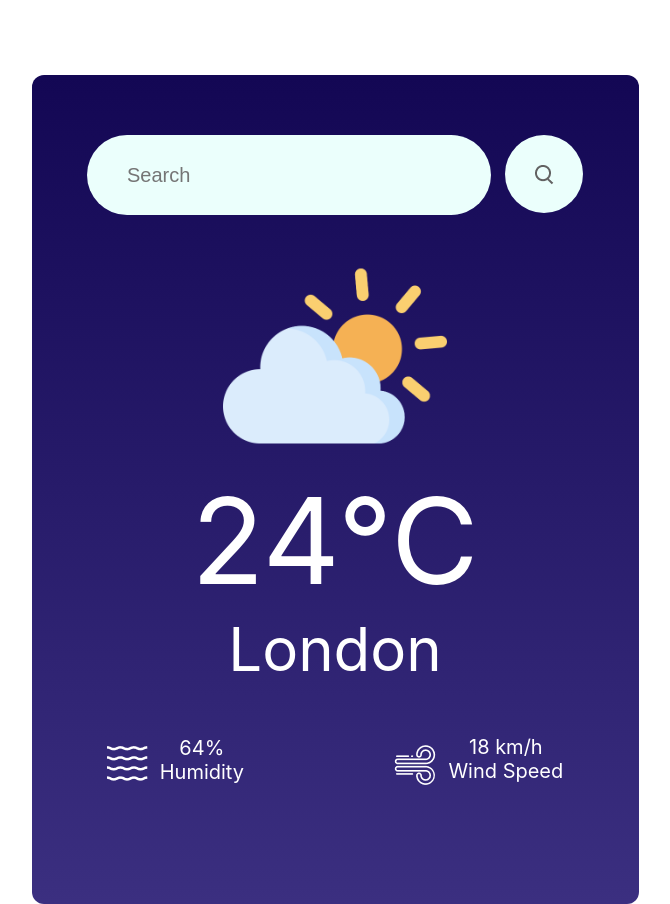
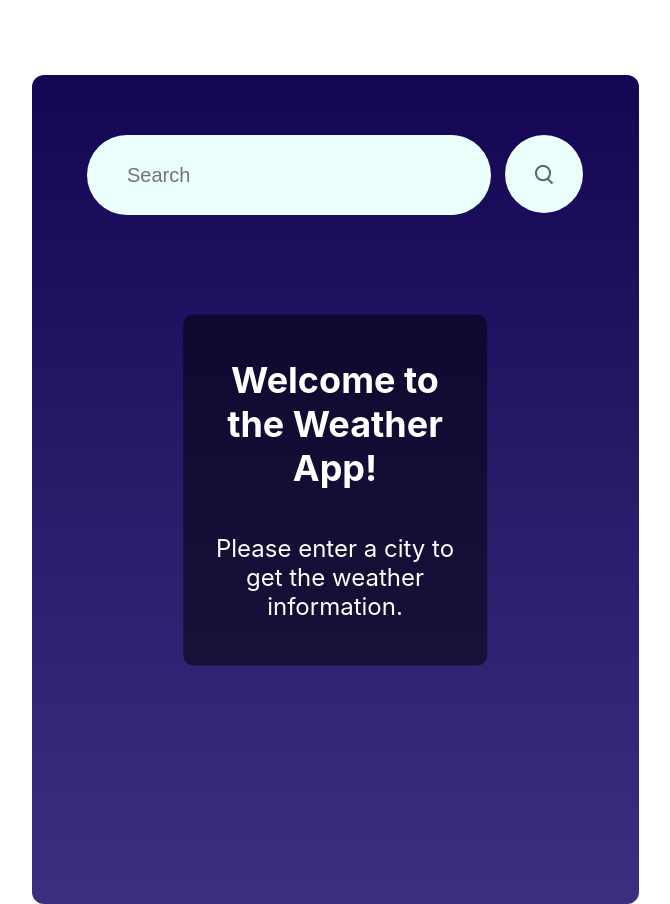
Before and after one commit to Andy2887/WeatherApp, a React (Create React App) app: page / in a window 1280 px wide. Shown: the whole page, without its empty margins (305-975 px from the left). Built offline with nearby package versions, Linux system fonts and the light colour scheme.

Commit message:
welcome message added

```diff
--- a/src/Components/WeatherApp/WeatherApp.css
+++ b/src/Components/WeatherApp/WeatherApp.css
@@ -104,3 +104,28 @@
     border-radius: 5px;
     z-index: 1000; /* Ensure the error message is on top */
 }
+
+.welcome-message {
+    display: flex;
+    flex-direction: column;
+    align-items: center;
+    justify-content: center;
+    color: white;
+    text-align: center;
+    position: absolute;
+    top: 50%;
+    left: 50%;
+    transform: translate(-50%, -50%);
+    background-color: rgba(0, 0, 0, 0.5); /* Semi-transparent background */
+    padding: 20px; /* Padding for better spacing */
+    border-radius: 10px; /* Rounded corners */
+}
+
+.welcome-message h1 {
+    font-size: 36px;
+    margin-bottom: 20px;
+}
+
+.welcome-message p {
+    font-size: 24px;
+}
--- a/src/Components/WeatherApp/WeatherApp.jsx
+++ b/src/Components/WeatherApp/WeatherApp.jsx
@@ -1,22 +1,21 @@
-import React from 'react'
-import './WeatherApp.css'
+import React from 'react';
+import './WeatherApp.css';
 
-import search_icon from '../Assets/search.png'
-import clear_icon from '../Assets/clear.png'
-import cloud_icon from '../Assets/cloud.png'
-import rain_icon from '../Assets/rain.png'
-import snow_icon from '../Assets/snow.png'
-import wind_icon from '../Assets/wind.png'
-import humidity_icon from '../Assets/humidity.png'
-import drizzle_icon from '../Assets/drizzle.png'
+import search_icon from '../Assets/search.png';
+import clear_icon from '../Assets/clear.png';
+import cloud_icon from '../Assets/cloud.png';
+import rain_icon from '../Assets/rain.png';
+import snow_icon from '../Assets/snow.png';
+import wind_icon from '../Assets/wind.png';
+import humidity_icon from '../Assets/humidity.png';
+import drizzle_icon from '../Assets/drizzle.png';
 
 const WeatherApp = () => {
-
-  // store the api key
   let api_key = "41635e6bed880627aa758c6171a0548a";
 
   const [wicon, setWicon] = React.useState(cloud_icon);
   const [errorMessage, setErrorMessage] = React.useState("");
+  const [weatherData, setWeatherData] = React.useState(null);
 
   const search = async () => {
     const element = document.getElementsByClassName("cityInput");
@@ -27,10 +26,6 @@ const WeatherApp = () => {
 
     let response = await fetch(url);
     let data = await response.json();
-    const humidity = document.getElementsByClassName("humidity-percent");
-    const wind = document.getElementsByClassName("wind-rate");
-    const temp = document.getElementsByClassName("weather-temp");
-    const location = document.getElementsByClassName("weather-location");
 
     if (data.cod === "404") {
       setErrorMessage("Please enter a correct city name");
@@ -40,67 +35,66 @@ const WeatherApp = () => {
       return;
     }
 
-    humidity[0].innerHTML = data.main.humidity + "%";
-    wind[0].innerHTML = data.wind.speed + " km/h";
-    temp[0].innerHTML = Math.floor(data.main.temp) +  "°C";
-    location[0].innerHTML = data.name;
+    setWeatherData(data);
 
     if (data.weather[0].icon === "01d" || data.weather[0].icon === "01n") {
       setWicon(clear_icon);
-    }
-    else if (data.weather[0].icon === "02d" || data.weather[0].icon === "02n"){
+    } else if (data.weather[0].icon === "02d" || data.weather[0].icon === "02n") {
       setWicon(cloud_icon);
-    }
-    else if (data.weather[0].icon === "03d" || data.weather[0].icon === "03n"){
+    } else if (data.weather[0].icon === "03d" || data.weather[0].icon === "03n") {
       setWicon(drizzle_icon);
-    }
-    else if (data.weather[0].icon === "04d" || data.weather[0].icon === "04n"){
+    } else if (data.weather[0].icon === "04d" || data.weather[0].icon === "04n") {
       setWicon(drizzle_icon);
-    }
-    else if (data.weather[0].icon === "09d" || data.weather[0].icon === "09n"){
+    } else if (data.weather[0].icon === "09d" || data.weather[0].icon === "09n") {
       setWicon(rain_icon);
-    }
-    else if (data.weather[0].icon === "13d" || data.weather[0].icon === "13n"){
+    } else if (data.weather[0].icon === "13d" || data.weather[0].icon === "13n") {
       setWicon(snow_icon);
-    }
-    else{
+    } else {
       setWicon(clear_icon);
     }
-
-  }
+  };
 
   return (
     <div className='container'>
       <div className='top-bar'>
-        <input type="text" className= "cityInput" placeholder="Search"/>
-        <div className="search-icon" onClick={()=>{search()}}>
-            <img src={search_icon} alt=""/>
+        <input type="text" className="cityInput" placeholder="Search" />
+        <div className="search-icon" onClick={() => { search() }}>
+          <img src={search_icon} alt="" />
         </div>
       </div>
       {errorMessage && <div className="error-message">{errorMessage}</div>}
+      {weatherData ? (
+        <>
           <div className="weather-image">
-        <img src={wicon} alt=""/>
+            <img src={wicon} alt="" />
           </div>
-      <div className="weather-temp">24°C</div>
-      <div className="weather-location">London</div>
+          <div className="weather-temp">{Math.floor(weatherData.main.temp)}°C</div>
+          <div className="weather-location">{weatherData.name}</div>
           <div className="data-container">
             <div className="element">
               <img src={humidity_icon} alt="" className="icon" />
               <div className="data">
-            <div className="humidity-percent">64%</div>
+                <div className="humidity-percent">{weatherData.main.humidity}%</div>
                 <div className="text">Humidity</div>
               </div>
             </div>
             <div className="element">
               <img src={wind_icon} alt="" className="icon" />
               <div className="data">
-            <div className="wind-rate">18 km/h</div>
+                <div className="wind-rate">{weatherData.wind.speed} km/h</div>
                 <div className="text">Wind Speed</div>
               </div>
             </div>
           </div>
+        </>
+      ) : (
+        <div className="welcome-message">
+          <h1>Welcome to the Weather App!</h1>
+          <p>Please enter a city to get the weather information.</p>
         </div>
-  )
-}
+      )}
+    </div>
+  );
+};
 
-export default WeatherApp
+export default WeatherApp;
```
Lines whose indentation alone changed are shown as unchanged.
